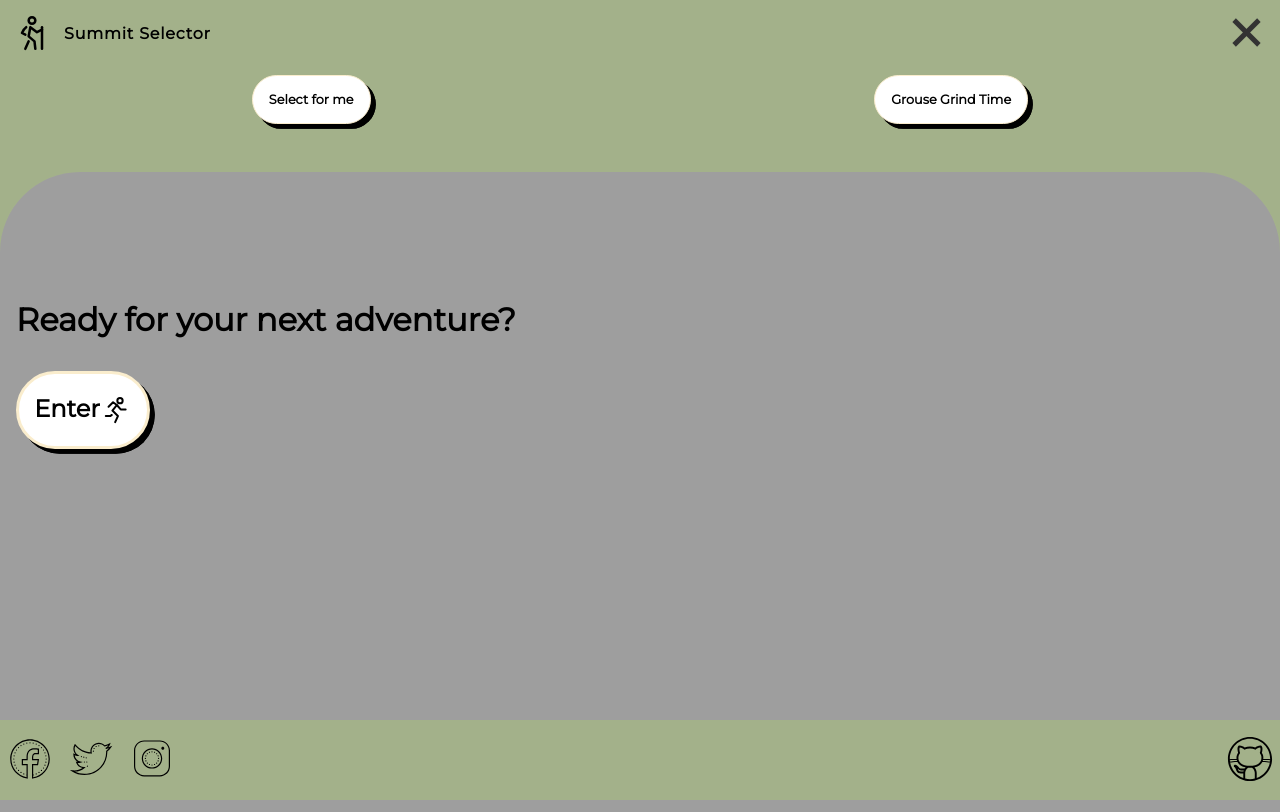
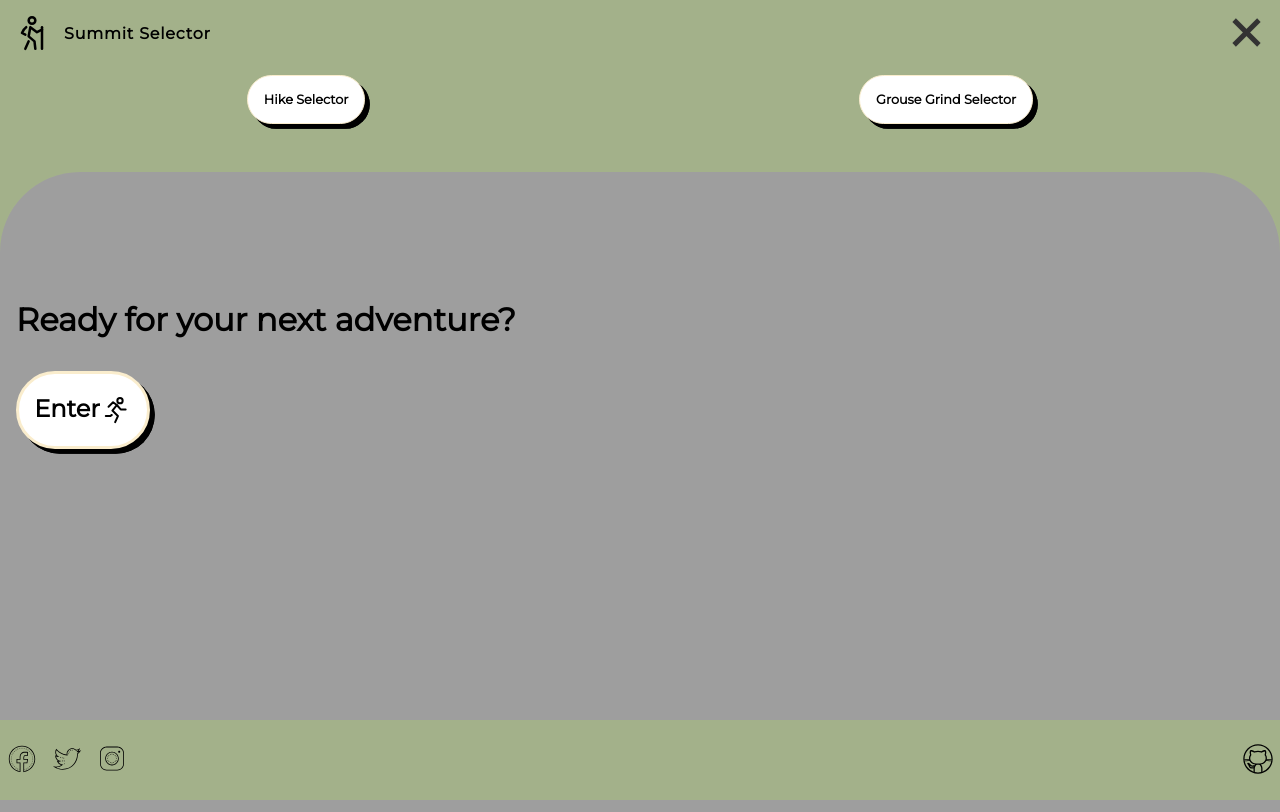
Before and after one commit to Dntlevett/david-levett-capstone, a React (Create React App) app: page / in a window 1280 px wide. Both pictures are taken after a click on the element 1254 px from the left and 26 px from the top of the page. Built offline with nearby package versions, Linux system fonts and the light colour scheme.

Commit message:
Update button text in nav to be more descriptive Add cursor update to clickable items and buttons/nav Update colours on all buttons to match landing page

```diff
--- a/src/Components/Footer/Footer.jsx
+++ b/src/Components/Footer/Footer.jsx
@@ -1,16 +1,16 @@
 import "../Footer/footer.scss";
-import icon2 from "../../assets/icons/check.svg";
+
 import twitter from "../..//assets/icons/twitter-icon.svg";
 import fbook from "../../assets/icons/facebook-icon.svg";
 import insta from "../../assets/icons/insta.svg";
 import github from "../../assets/icons/github.svg";
+import { Link } from "react-router-dom";
 function Footer() {
   return (
     <>
       <div className="footerWrapper">
         <div className="footerHeader__textBox">
           <div className="footerHeader__iconContainer">
-            {/* <img src={icon2} alt="icon2" /> */}
             <div>
               <img
                 className="footerHeader__icon"
@@ -30,11 +30,13 @@ function Footer() {
             </div>
           </div>
           <div className="footerHeader__iconBox2">
-            <img
-              className="footerHeader__icon"
-              src={github}
-              alt="github icon"
-            />
+            <Link to="https://github.com/Dntlevett">
+              <img
+                className="footerHeader__icon"
+                src={github}
+                alt="github icon"
+              />
+            </Link>
           </div>
         </div>
       </div>
--- a/src/Components/Footer/footer.scss
+++ b/src/Components/Footer/footer.scss
@@ -26,7 +26,7 @@
     justify-content: space-between;
   }
   &__icon {
-    height: 3rem;
+    height: 2rem;
     padding: 0.4rem;
   }
 }
--- a/src/Components/GrouseGrind/grouseGrind.scss
+++ b/src/Components/GrouseGrind/grouseGrind.scss
@@ -37,6 +37,11 @@
     height: 3rem;
     width: 10rem;
     margin-top: 1rem;
+    cursor: pointer;
+    &:hover {
+      background-color: $secondary-color;
+      border: 1px solid $primary-color-blk;
+    }
 
     background-color: $primary-color;
     box-shadow: 0.3rem 0.3rem black, 0.3rem 0.3rem;
--- a/src/Components/Main/main.scss
+++ b/src/Components/Main/main.scss
@@ -45,5 +45,10 @@
     font-weight: 800;
     margin-top: 1rem;
     border-radius: 3rem;
+    cursor: pointer;
+    &:hover {
+      background-color: $secondary-color;
+      border: 1px solid $primary-color-blk;
+    }
   }
 }
--- a/src/Components/Nav/Nav.jsx
+++ b/src/Components/Nav/Nav.jsx
@@ -7,15 +7,10 @@ function Nav() {
   // // function to set state of menu.
   const [isOpen, setIsOpen] = useState(false);
   const [change, setChange] = useState(false);
-
-  // const clickVector = () => {
-  //   setChange(!change);
-  // };
-
+  // function to display menu on click
   function menuClick() {
     setIsOpen(!isOpen);
     setChange(!change);
-    console.log("You clicked submit");
   }
   return (
     <>
@@ -49,10 +44,10 @@ function Nav() {
       <div className="menuContainer">
         <Link to="/main">
           {" "}
-          {isOpen && <div className="menu3">Select for me</div>}
+          {isOpen && <div className="menu3">Hike Selector</div>}
         </Link>
         <Link to="/grind">
-          {isOpen && <div className="menu4">Grouse Grind Time</div>}
+          {isOpen && <div className="menu4">Grouse Grind Selector</div>}
         </Link>
       </div>
     </>
--- a/src/Components/Nav/nav.scss
+++ b/src/Components/Nav/nav.scss
@@ -36,6 +36,7 @@
   background-color: $special;
   margin: 6px 0;
   transition: 0.4s;
+  cursor: pointer;
 }
 .change .line1 {
   transform: translate(0, 11px) rotate(-45deg);
@@ -75,5 +76,6 @@
   color: $primary-color-blk;
   &:hover {
     background-color: $secondary-color;
+    border: 1px solid $primary-color-blk;
   }
 }
--- a/src/Components/VectorMenu/vectorMenu.scss
+++ /dev/null
@@ -1,42 +0,0 @@
-@use "../../styles/global.scss" as *;
-
-.vectorMenuContainer {
-  text-align: right;
-}
-.menuContainer {
-  display: flex;
-  // margin: auto;
-  justify-content: space-around;
-  padding-top: 1rem;
-}
-.menu {
-  display: flex;
-  border: 1px dashed red;
-  flex-direction: row;
-}
-.menu3 {
-  // margin-left: 1rem;
-  border: 1px ridge $primary-color;
-  box-shadow: 0.3rem 0.3rem black, 0.3rem 0.3rem;
-  padding: 1rem;
-  border-radius: 3rem;
-  font-size: 0.8rem;
-}
-.menu4 {
-  // margin-right: 1rem;
-  border: 1px ridge $primary-color;
-  box-shadow: 0.3rem 0.3rem black, 0.3rem 0.3rem;
-
-  // background-color: $primary-color;
-  padding: 1rem;
-  border-radius: 3rem;
-  font-size: 0.8rem;
-}
-// .hamburgermenu{
-
-// .test {
-//   width: 25px;
-//   height: 5px;
-//   background-color: black;
-//   margin: 6px 0;
-// }
--- a/src/styles/_global.scss
+++ b/src/styles/_global.scss
@@ -2,7 +2,6 @@
 $primary-color: #a3b18a;
 $primary-color-blk: black;
 $primary-color-wht: white;
-
 $secondary-color: #faedcd;
 $special: #333;
 
@@ -16,7 +15,6 @@ $special: #333;
     @content;
   }
 }
-
 @font-face {
   font-family: "Montserrat";
   src: (url("../assets/fonts/Montserrat/Montserrat-VariableFont_wght.ttf"));
```
Also changed, not shown: src/App.scss (+0 -7 lines), src/Components/VectorMenu/VectorMenu.jsx (deleted, +0 -44 lines).
